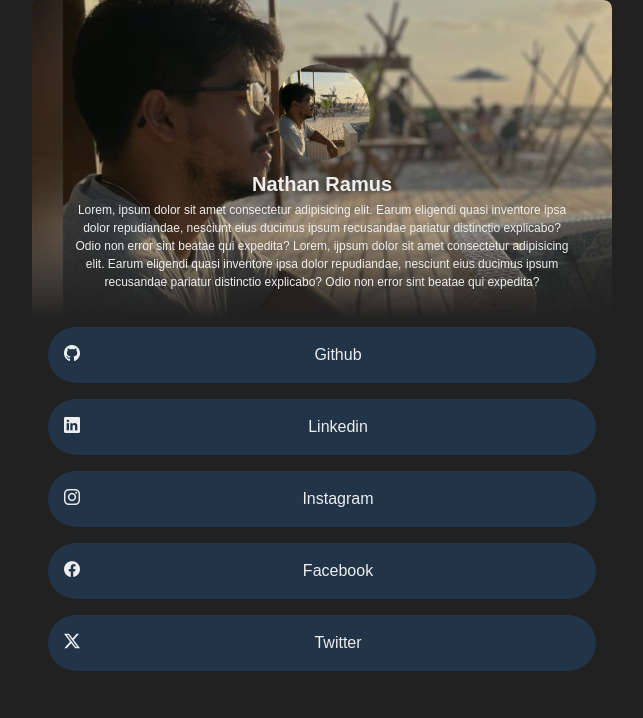
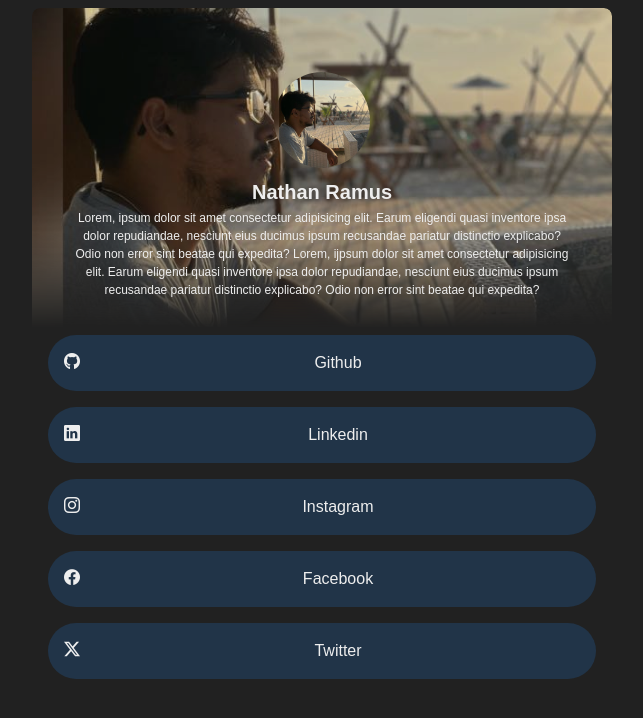
Before and after one commit to Nathan-rs/mylinks, a Vue app: page / in a window 1280 px wide. Shown: the top 718 px of the page, without its empty margins (318-961 px from the left). Built offline with nearby package versions, Linux system fonts and the light colour scheme.

Commit message:
padding top e bottom para nao ficar colado

```diff
--- a/src/views/MyLinks.vue
+++ b/src/views/MyLinks.vue
@@ -29,8 +29,8 @@ import LinkShare from '../components/LinkShare.vue';
     /* flex-direction: column; */
     width: 580px;
     min-height: 100vh;
-    /* padding-top: .5rem; */
-    /* padding-bottom: .5rem; */
+    padding-top: .5rem;
+    padding-bottom: .5rem;
     /* border: 1px solid blue; */
     /* position: relative; */
     /* min-height: 100vh; */
```
